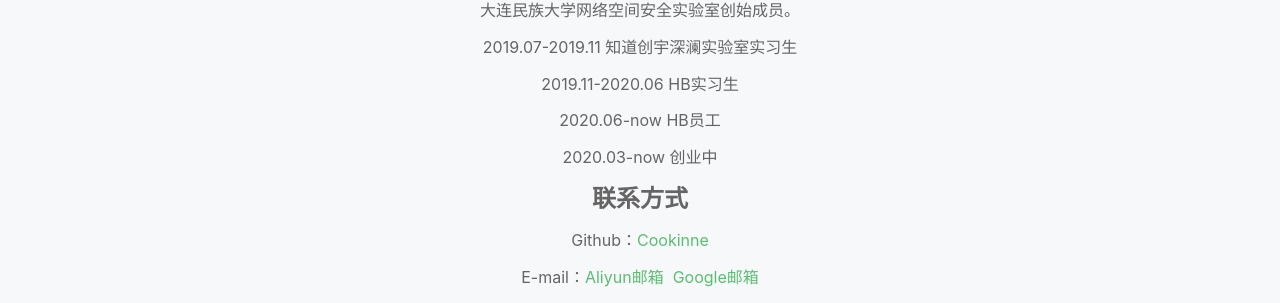
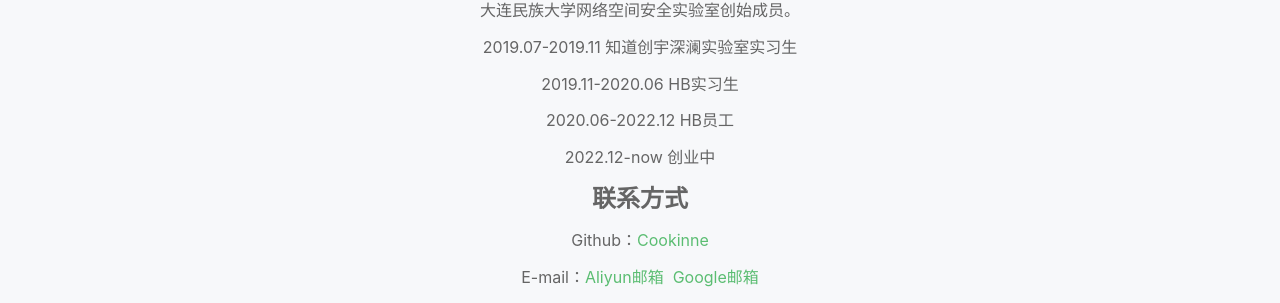
Before and after one commit to Cookinne/Cookinne.github.io, a Jekyll site: the page built from about.html, in a window 1280 px wide. Shown: the part 431-734 px from the top of the page. Built offline with Jekyll 4.4.1, drawn with Linux system fonts in a browser that asks for light colours; nearby versions of some CDN libraries; a style sheet for code colours, icons or effects is not loaded.

Commit message:
Update about.html

```diff
--- a/about.html
+++ b/about.html
@@ -21,9 +21,9 @@ layout: default
 		<br />
 		<p style="text-align: center;">2019.11-2020.06 HB实习生</p>
 		<br />
-		<p style="text-align: center;">2020.06-now HB员工</p>
+		<p style="text-align: center;">2020.06-2022.12 HB员工</p>
 		<br />
-		<p style="text-align: center;">2020.03-now 创业中</p>
+		<p style="text-align: center;">2022.12-now 创业中</p>
 		<br />
 		<h2 align="center">联系方式</h2>
 		<br />
```
